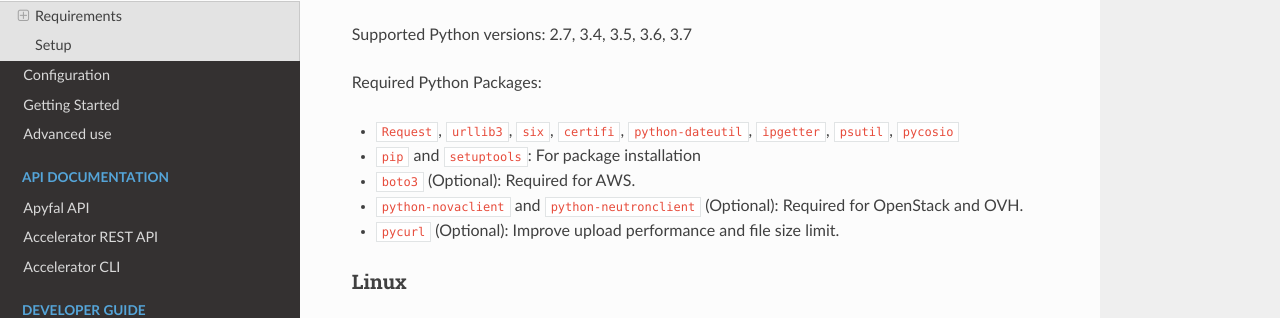
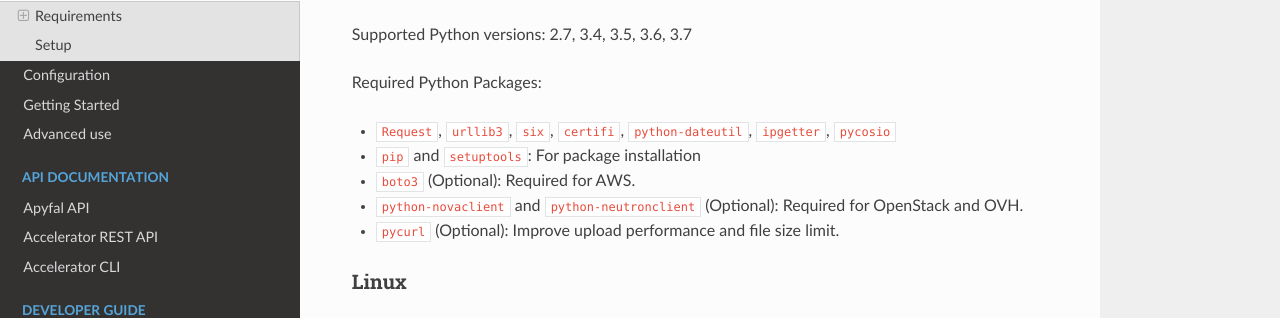
Before and after one commit to Accelize/apyfal, a Sphinx documentation site: the page built from docs/installation.rst, in a window 1280 px wide and 900 px high. Shown: the part 193-511 px from the top of the window. Built offline with Sphinx 7.4.7 and the Read the Docs theme 2.0.0, drawn with Linux system fonts in a browser that asks for light colours; pages that are not in the unit, such as notebooks, are missing from menus.

```diff
--- a/docs/installation.rst
+++ b/docs/installation.rst
@@ -9,7 +9,7 @@ Supported Python versions: 2.7, 3.4, 3.5, 3.6, 3.7
 Required Python Packages:
 
 -  ``Request``, ``urllib3``, ``six``, ``certifi``, ``python-dateutil``,
-   ``ipgetter``, ``psutil``, ``pycosio``
+   ``ipgetter``, ``pycosio``
 -  ``pip`` and ``setuptools``: For package installation
 -  ``boto3`` (Optional): Required for AWS.
 -  ``python-novaclient`` and ``python-neutronclient`` (Optional):
--- a/setup.py
+++ b/setup.py
@@ -46,7 +46,7 @@ PACKAGE_INFO = dict(
     },
     license='Apache License, Version 2.0',
     python_requires='>=2.7,!=3.0.*,!=3.1.*,!=3.2.*,!=3.3.*',
-    install_requires=['setuptools', 'requests', 'ipgetter', 'psutil', 'pycosio',
+    install_requires=['setuptools', 'requests', 'ipgetter', 'pycosio',
                       'futures; python_version == "2.7"'],
     extras_require={
         # Optional speedup
```
